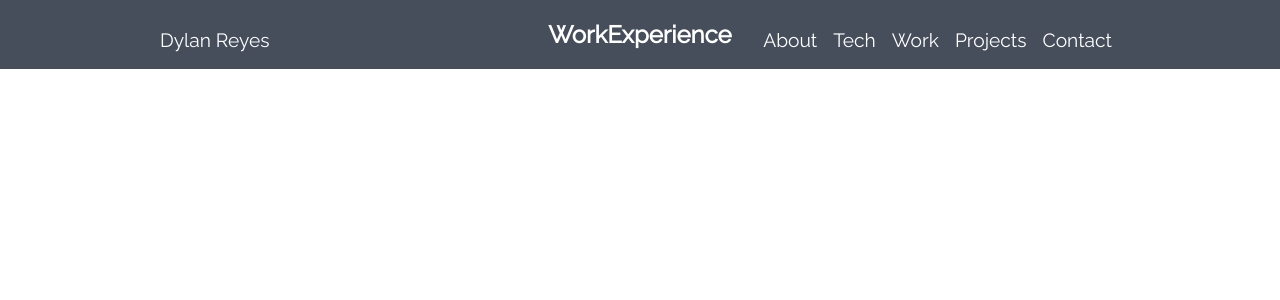
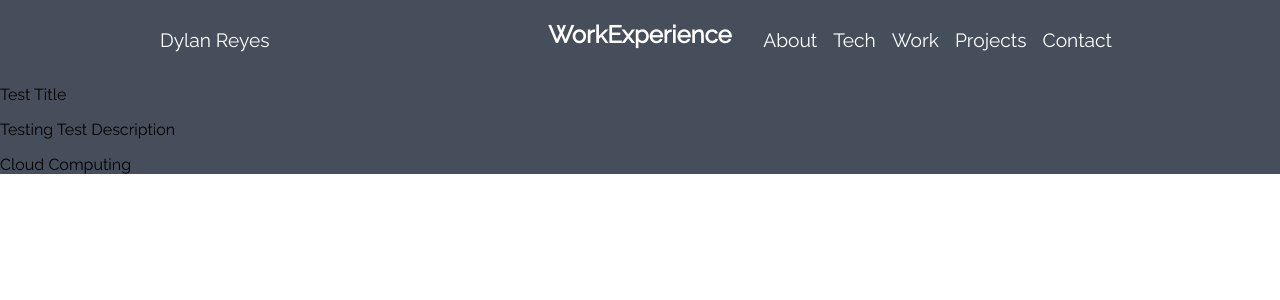
Before and after one commit to DKReyes/Project-A, a React (Create React App) app: page /workexperience in a window 1280 px wide. Shown: the top 300 px of the page. Built offline with nearby package versions, Linux system fonts and the light colour scheme; what react-icon-cloud would draw is missing.

Commit message:
Added Test template for technologies

```diff
--- /dev/null
+++ b/src/Components/technology/WorkExpTemplate.js
@@ -0,0 +1,20 @@
+
+function WorkTitle(props) {
+    return (
+        <div >
+            <p>{props.title}</p>
+        </div>
+    )
+}
+
+function WorkExpTemplate(props) {
+    return (
+     <>
+        <WorkTitle title={props.name} />
+        <p>Testing {props.description} </p>
+        <p>{props.category}</p>
+     </>
+    )
+}
+
+export default WorkExpTemplate;
--- a/src/Pages/WorkExperience.js
+++ b/src/Pages/WorkExperience.js
@@ -1,6 +1,6 @@
 import '../Styles/WorkExperience.css'
 import '../Styles/About.css'
-
+import WorkExp from '../Components/technology/WorkExpTemplate.js'
 
 const WorkExperience = () => {
     return (
@@ -9,6 +9,14 @@ const WorkExperience = () => {
                 <div class='work-main'>
                     <h2>WorkExperience</h2>
                 </div>
+                <div>
+                    <WorkExp
+                        name='Test Title'
+                        description='Test Description'
+                        category='Cloud Computing'
+                    />
+                </div>
+
             </div>
         </>
     );
```
